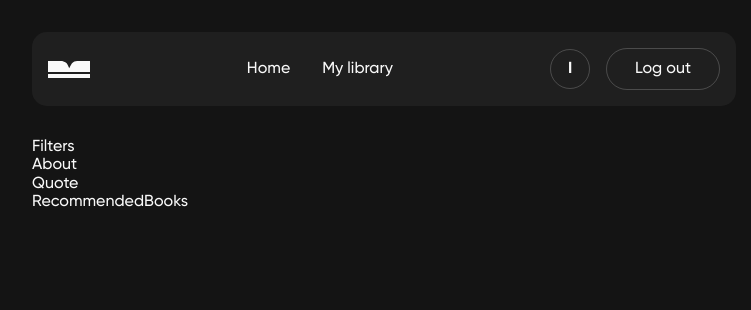
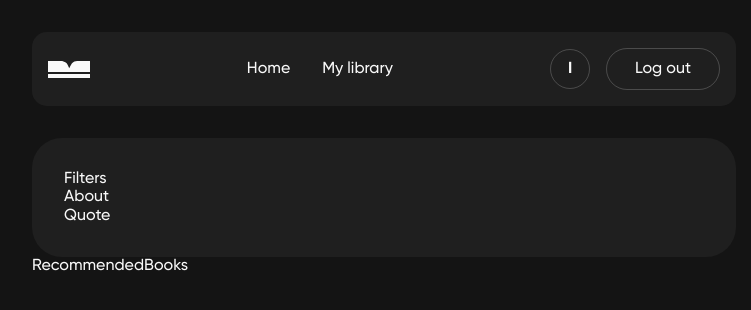
Before and after one commit to vitalii-cherukha/read-journey, a React (Vite) app: page / in a window 1280 px wide. Shown: the top 310 px of the page, without its empty margins (256-1007 px from the left). Built offline with nearby package versions, Linux system fonts and the light colour scheme.

Commit message:
add styles in dashboard component

```diff
--- a/src/components/common/Dashboard/Dashboard.module.css
+++ b/src/components/common/Dashboard/Dashboard.module.css
@@ -0,0 +1,18 @@
+.wrapper {
+  background-color: var(--color-bg);
+  border-radius: 30px;
+  padding: 20px;
+}
+
+/* Styles for Tablet devices */
+@media only screen and (min-width: 768px) {
+  .wrapper {
+    padding: 32px;
+  }
+}
+/* Styles for Desktop devices */
+@media only screen and (min-width: 1440px) {
+  .wrapper {
+    padding: 40px 20px;
+  }
+}
--- a/src/components/common/Dashboard/Dashboard.tsx
+++ b/src/components/common/Dashboard/Dashboard.tsx
@@ -1,9 +1,11 @@
+import css from './Dashboard.module.css';
+
 interface DashboardProps {
   children: React.ReactNode;
 }
 
 const Dashboard = ({ children }: DashboardProps) => {
-  return <div>{children}</div>;
+  return <div className={css.wrapper}>{children}</div>;
 };
 
 export default Dashboard;
```
